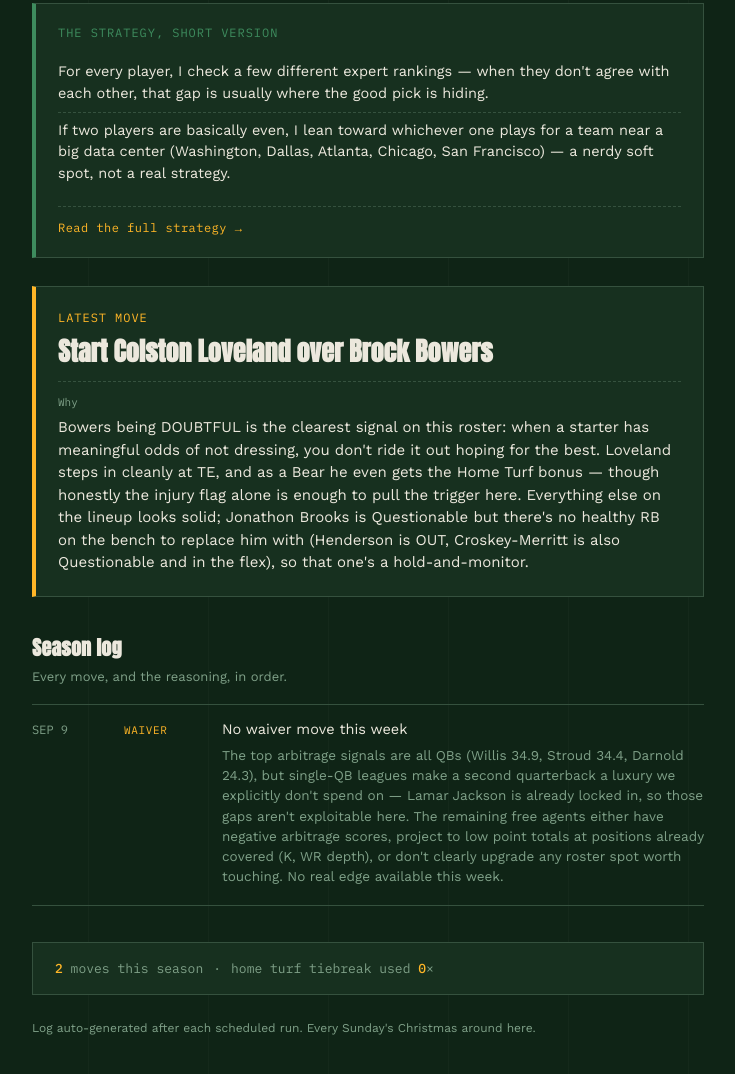
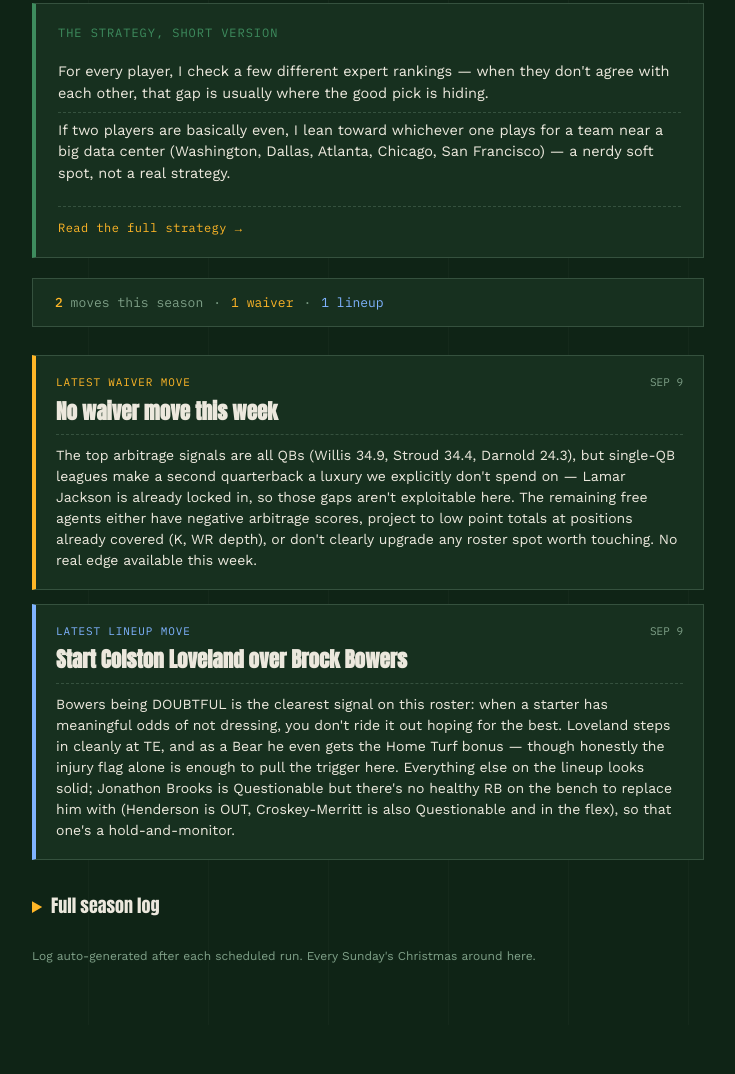
Before and after one commit to thomaskl11/code-red-zone, a plain HTML site: page docs/index.html in a window 1280 px wide. Shown: the part 280-1354 px from the top of the page, without its empty margins (272-1007 px from the left). After the commit the page ends 1305 px from the top, so only its background shows below. Drawn offline with nearby package versions, Linux system fonts and the light colour scheme.

Commit message:
Redesign season log page: category totals, latest-per-kind cards, filterable full log
Totals strip under the strategy mantra, a card for the most recent
move of each kind (waiver/lineup/draft), and the full history moved
into a collapsible section with filter buttons instead of one long
unfiltered list.

```diff
--- a/docs/index.html
+++ b/docs/index.html
@@ -48,14 +48,29 @@
   .mantra-lines li:first-child { border-top: none; }
   .mantra-more { display: block; margin-top: 14px; padding-top: 12px; border-top: 1px dashed var(--yard-line); font-family: 'IBM Plex Mono', monospace; font-size: 12px; letter-spacing: 0.04em; color: var(--floodlight); text-decoration: none; }
   .mantra-more:hover { color: var(--chalk); }
-  section.hero { margin: 28px 24px 0; padding: 22px; background: var(--turf-panel); border: 1px solid var(--yard-line); border-left: 4px solid var(--floodlight); }
-  .hero-label { font-family: 'IBM Plex Mono', monospace; font-size: 12px; letter-spacing: 0.08em; color: var(--floodlight); text-transform: uppercase; margin: 0 0 10px; }
-  .hero-headline { font-family: 'Anton', sans-serif; font-size: 26px; line-height: 1.15; margin: 0 0 14px; max-width: 34ch; }
-  .hero-note { font-size: 15px; color: var(--chalk); border-top: 1px dashed var(--yard-line); padding-top: 12px; margin: 0; }
-  .hero-note span.tag { font-family: 'IBM Plex Mono', monospace; font-size: 11px; color: var(--grass-muted); display: block; margin-bottom: 6px; }
-  section.log { margin: 36px 24px 0; }
-  .log-title { font-family: 'Anton', sans-serif; font-size: 20px; margin: 0 0 4px; letter-spacing: 0.01em; }
-  .log-sub { font-size: 13px; color: var(--grass-muted); margin: 0 0 18px; }
+  section.totals { margin: 20px 24px 0; padding: 14px 22px; background: var(--turf-panel); border: 1px solid var(--yard-line); font-family: 'IBM Plex Mono', monospace; font-size: 13px; color: var(--grass-muted); display: flex; flex-wrap: wrap; gap: 6px 10px; align-items: center; }
+  section.totals b { color: var(--floodlight); font-weight: 500; }
+  section.totals .kind-count.waiver { color: var(--floodlight); }
+  section.totals .kind-count.lineup { color: #7fb3ff; }
+  section.totals .kind-count.draft { color: #d7a8ff; }
+  section.latest { margin: 28px 24px 0; display: grid; gap: 14px; }
+  .latest-card { padding: 18px 20px; background: var(--turf-panel); border: 1px solid var(--yard-line); border-left: 4px solid var(--floodlight); }
+  .latest-card.lineup { border-left-color: #7fb3ff; }
+  .latest-card.draft { border-left-color: #d7a8ff; }
+  .latest-label { font-family: 'IBM Plex Mono', monospace; font-size: 11px; letter-spacing: 0.08em; color: var(--floodlight); text-transform: uppercase; margin: 0 0 8px; display: flex; justify-content: space-between; gap: 10px; }
+  .latest-card.lineup .latest-label { color: #7fb3ff; }
+  .latest-card.draft .latest-label { color: #d7a8ff; }
+  .latest-label span.ts { color: var(--grass-muted); text-transform: none; letter-spacing: 0; }
+  .latest-headline { font-family: 'Anton', sans-serif; font-size: 21px; line-height: 1.2; margin: 0 0 10px; }
+  .latest-why { font-size: 14px; color: var(--chalk); border-top: 1px dashed var(--yard-line); padding-top: 10px; margin: 0; }
+  details.full-log { margin: 28px 24px 0; }
+  details.full-log > summary { font-family: 'Anton', sans-serif; font-size: 18px; cursor: pointer; color: var(--chalk); padding: 4px 0; }
+  details.full-log > summary::marker { color: var(--floodlight); }
+  .log-sub { font-size: 13px; color: var(--grass-muted); margin: 10px 0 14px; }
+  .filter-bar { display: flex; flex-wrap: wrap; gap: 8px; margin: 0 0 18px; }
+  .filter-btn { font-family: 'IBM Plex Mono', monospace; font-size: 11px; letter-spacing: 0.05em; text-transform: uppercase; padding: 6px 12px; background: transparent; border: 1px solid var(--yard-line); color: var(--grass-muted); cursor: pointer; }
+  .filter-btn:hover { color: var(--chalk); }
+  .filter-btn.active { border-color: var(--floodlight); color: var(--chalk); }
   .entry { display: grid; grid-template-columns: 78px 84px 1fr; gap: 14px; padding: 14px 0; border-top: 1px solid var(--yard-line); align-items: baseline; }
   .entry:last-child { border-bottom: 1px solid var(--yard-line); }
   .entry .date { font-family: 'IBM Plex Mono', monospace; font-size: 12px; color: var(--grass-muted); }
@@ -66,8 +81,6 @@
   .entry .detail p { margin: 0 0 4px; font-size: 14.5px; }
   .entry .detail .why { color: var(--grass-muted); font-size: 13.5px; }
   @media (max-width: 480px) { .entry { grid-template-columns: 1fr; gap: 4px; } .team-name { font-size: 32px; } }
-  section.stats { margin: 36px 24px 0; padding: 16px 22px; background: var(--turf-panel); border: 1px solid var(--yard-line); font-family: 'IBM Plex Mono', monospace; font-size: 13px; color: var(--grass-muted); display: flex; flex-wrap: wrap; gap: 6px 10px; }
-  section.stats b { color: var(--floodlight); font-weight: 500; }
   footer.note { margin: 24px 24px 0; font-size: 12px; color: var(--grass-muted); }
 </style>
 </head>
@@ -98,19 +111,16 @@
       <a class="mantra-more" href="./strategy.html">Read the full strategy &rarr;</a>
     </section>
 
-    <section class="hero">
-      <p class="hero-label">Latest move</p>
-      <h2 class="hero-headline" id="hero-headline">Loading&hellip;</h2>
-      <p class="hero-note"><span class="tag">Why</span><span id="hero-why"></span></p>
-    </section>
+    <section class="totals" id="totals-strip"></section>
 
-    <section class="log">
-      <h3 class="log-title">Season log</h3>
+    <section class="latest" id="latest-grid"></section>
+
+    <details class="full-log">
+      <summary>Full season log</summary>
       <p class="log-sub">Every move, and the reasoning, in order.</p>
+      <div class="filter-bar" id="filter-bar"></div>
       <div id="log-entries"></div>
-    </section>
-
-    <section class="stats" id="stats-strip"></section>
+    </details>
 
     <footer class="note">
       Log auto-generated after each scheduled run. Every Sunday's Christmas around here.
@@ -118,6 +128,34 @@
   </div>
 
 <script>
+const KIND_ORDER = ['waiver', 'lineup', 'draft'];
+const KIND_LABEL = { waiver: 'Waiver', lineup: 'Lineup', draft: 'Draft' };
+
+function dateStr(ts) {
+  return new Date(ts).toLocaleDateString('en-US', { month: 'short', day: 'numeric' }).toUpperCase();
+}
+
+function renderEntry(e) {
+  return `
+    <div class="entry" data-kind="${e.kind}">
+      <div class="date">${dateStr(e.timestamp)}</div>
+      <div class="kind ${e.kind}">${e.kind}</div>
+      <div class="detail">
+        <p>${e.headline}</p>
+        <p class="why">${e.reasoning}</p>
+      </div>
+    </div>`;
+}
+
+function setFilter(kind) {
+  document.querySelectorAll('.filter-btn').forEach(btn => {
+    btn.classList.toggle('active', btn.dataset.kind === kind);
+  });
+  document.querySelectorAll('#log-entries .entry').forEach(el => {
+    el.style.display = (kind === 'all' || el.dataset.kind === kind) ? '' : 'none';
+  });
+}
+
 async function loadLog() {
   let entries = [];
   try {
@@ -127,46 +165,61 @@ async function loadLog() {
     entries = [];
   }
 
-  const heroHeadline = document.getElementById('hero-headline');
-  const heroWhy = document.getElementById('hero-why');
+  const totalsStrip = document.getElementById('totals-strip');
+  const latestGrid = document.getElementById('latest-grid');
+  const filterBar = document.getElementById('filter-bar');
   const logEntries = document.getElementById('log-entries');
-  const statsStrip = document.getElementById('stats-strip');
   const tickerStats = document.getElementById('ticker-stats');
 
   if (entries.length === 0) {
-    heroHeadline.textContent = 'No moves logged yet';
-    heroWhy.textContent = "Check back after the first scheduled run.";
+    totalsStrip.innerHTML = '<span>0 moves logged</span>';
+    latestGrid.innerHTML = `
+      <div class="latest-card">
+        <p class="latest-label">Latest move</p>
+        <h2 class="latest-headline">No moves logged yet</h2>
+        <p class="latest-why">Check back after the first scheduled run.</p>
+      </div>`;
+    filterBar.innerHTML = '';
     logEntries.innerHTML = '<p style="color: var(--grass-muted); font-size: 14px;">Nothing here yet.</p>';
     tickerStats.textContent = 'AWAITING FIRST RUN';
-    statsStrip.innerHTML = '<span>0 moves logged</span>';
     return;
   }
 
-  const [latest, ...rest] = entries;
-  heroHeadline.textContent = latest.headline;
-  heroWhy.textContent = latest.reasoning;
-  tickerStats.textContent = `${entries.length} MOVES LOGGED  •  LAST UPDATED ${new Date(latest.timestamp).toLocaleDateString('en-US', { month: 'short', day: 'numeric' }).toUpperCase()}`;
+  // entries are newest-first, so the first occurrence of each kind is its latest
+  const counts = {};
+  const latestByKind = {};
+  for (const e of entries) {
+    counts[e.kind] = (counts[e.kind] || 0) + 1;
+    if (!latestByKind[e.kind]) latestByKind[e.kind] = e;
+  }
+  const kindsPresent = KIND_ORDER.filter(k => counts[k]);
 
-  logEntries.innerHTML = rest.map(e => {
-    const d = new Date(e.timestamp);
-    const dateStr = d.toLocaleDateString('en-US', { month: 'short', day: 'numeric' }).toUpperCase();
+  tickerStats.textContent = `${entries.length} MOVES LOGGED  •  LAST UPDATED ${dateStr(entries[0].timestamp)}`;
+
+  totalsStrip.innerHTML = [
+    `<span><b>${entries.length}</b> moves this season</span>`,
+    ...kindsPresent.map(k => `<span class="kind-count ${k}">${counts[k]} ${KIND_LABEL[k].toLowerCase()}</span>`),
+  ].join('<span>&middot;</span>');
+
+  latestGrid.innerHTML = kindsPresent.map(k => {
+    const e = latestByKind[k];
     return `
-      <div class="entry">
-        <div class="date">${dateStr}</div>
-        <div class="kind ${e.kind}">${e.kind}</div>
-        <div class="detail">
-          <p>${e.headline}</p>
-          <p class="why">${e.reasoning}</p>
-        </div>
+      <div class="latest-card ${k}">
+        <p class="latest-label"><span>Latest ${KIND_LABEL[k].toLowerCase()} move</span><span class="ts">${dateStr(e.timestamp)}</span></p>
+        <h2 class="latest-headline">${e.headline}</h2>
+        <p class="latest-why">${e.reasoning}</p>
       </div>`;
   }).join('');
 
-  const homeTurfCount = entries.filter(e => e.meta && e.meta.rule_applied === 'home_turf_tiebreak').length;
-  statsStrip.innerHTML = `
-    <span><b>${entries.length}</b> moves this season</span>
-    <span>&middot;</span>
-    <span>home turf tiebreak used <b>${homeTurfCount}</b>&times;</span>
-  `;
+  filterBar.innerHTML = ['all', ...kindsPresent].map(k =>
+    `<button class="filter-btn" data-kind="${k}">${k === 'all' ? 'All' : KIND_LABEL[k]}</button>`
+  ).join('');
+  filterBar.querySelectorAll('.filter-btn').forEach(btn => {
+    btn.addEventListener('click', () => setFilter(btn.dataset.kind));
+  });
+
+  logEntries.innerHTML = entries.map(renderEntry).join('');
+  setFilter('all');
 }
 loadLog();
 </script>
```
